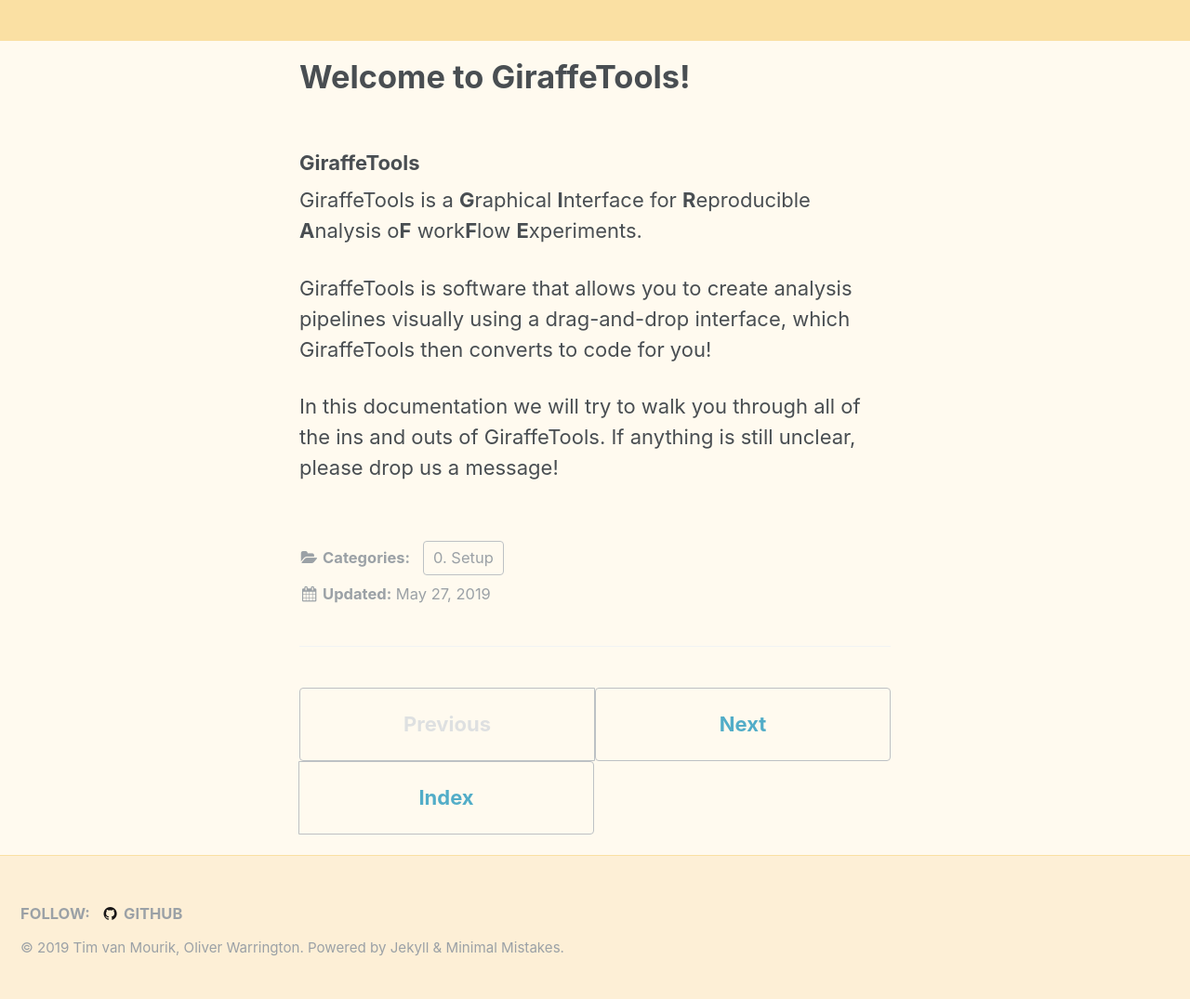
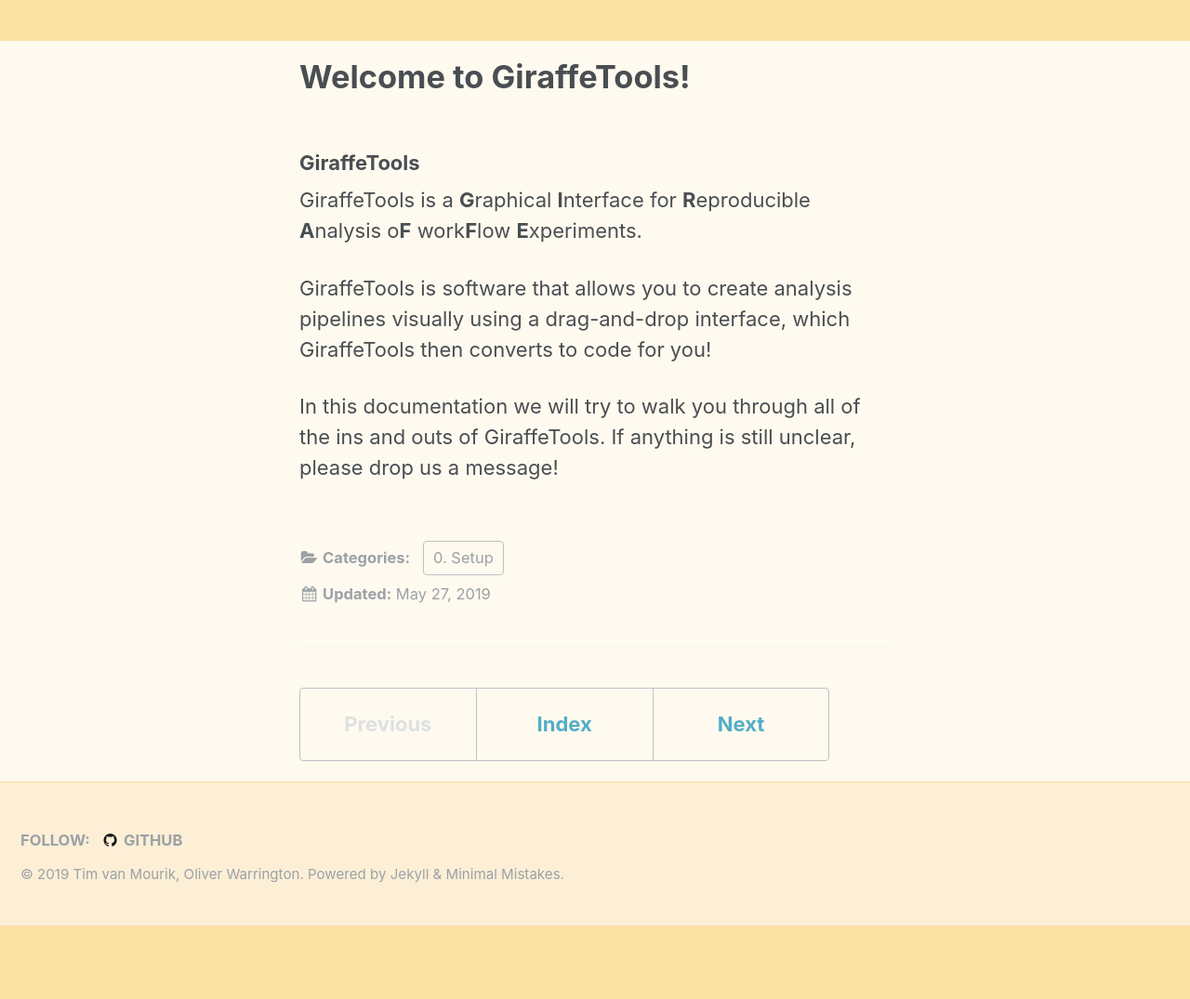
Before and after one commit to GiraffeTools/Documentation, a Jekyll site: the page built from _documentation/0_setup_1_intro.md, in a window 1280 px wide. Shown: the whole page at 93% size. Built offline with Jekyll 4.4.1, drawn with Linux system fonts in a browser that asks for light colours; after the commit the page ends 996 px from its top, so only the background shows below that.

Commit message:
index on pagination layout

```diff
--- a/_includes/post_pagination.html
+++ b/_includes/post_pagination.html
@@ -1,17 +1,19 @@
-{% if page.previous or page.next or page.index %}
+{% if page.previous or page.next %}
   <nav class="pagination">
+
     {% if page.previous %}
       <a href="{{ page.previous.url | absolute_url }}" class="pagination--pager" title="{{ page.previous.title | markdownify | strip_html }}">{{ site.data.ui-text[site.locale].pagination_previous | default: "Previous" }}</a>
     {% else %}
       <a href="#" class="pagination--pager disabled">{{ site.data.ui-text[site.locale].pagination_previous | default: "Previous" }}</a>
     {% endif %}
+
+    <a href="/Documentation/docs/" class="pagination--pager" title="Index">{{ site.data.ui-text[site.locale].pagination_index | default: "Index" }}</a>
+
     {% if page.next %}
       <a href="{{ page.next.url | absolute_url }}" class="pagination--pager" title="{{ page.next.title | markdownify | strip_html }}">{{ site.data.ui-text[site.locale].pagination_next | default: "Next" }}</a>
     {% else %}
       <a href="#" class="pagination--pager disabled">{{ site.data.ui-text[site.locale].pagination_next | default: "Next" }}</a>
     {% endif %}
 
-<a href="/Documentation/docs/" class="pagination--pager" title="Index">{{ site.data.ui-text[site.locale].pagination_index | default: "Index" }}</a>
-
   </nav>
 {% endif %}
--- a/_sass/minimal-mistakes/_navigation.scss
+++ b/_sass/minimal-mistakes/_navigation.scss
@@ -127,7 +127,7 @@
     display: block;
     padding: 1em 2em;
     float: left;
-    width: 50%;
+    width: 30%;
     font-family: $sans-serif;
     font-size: $type-size-5;
     font-weight: bold;
@@ -135,21 +135,21 @@
     text-decoration: none;
     color: $link-color;
     border: 1px solid $light-gray;
-    border-radius: $border-radius;
 
     &:hover {
       color: $link-color-hover;
     }
 
     &:first-child {
-      border-top-right-radius: 0;
-      border-bottom-right-radius: 0;
+      margin-right: -1px;
+      border-top-left-radius: $border-radius;
+      border-bottom-left-radius: $border-radius;
     }
 
     &:last-child {
       margin-left: -1px;
-      border-top-left-radius: 0;
-      border-bottom-left-radius: 0;
+      border-top-right-radius: $border-radius;
+      border-bottom-right-radius: $border-radius;
     }
 
     &.disabled {
```
